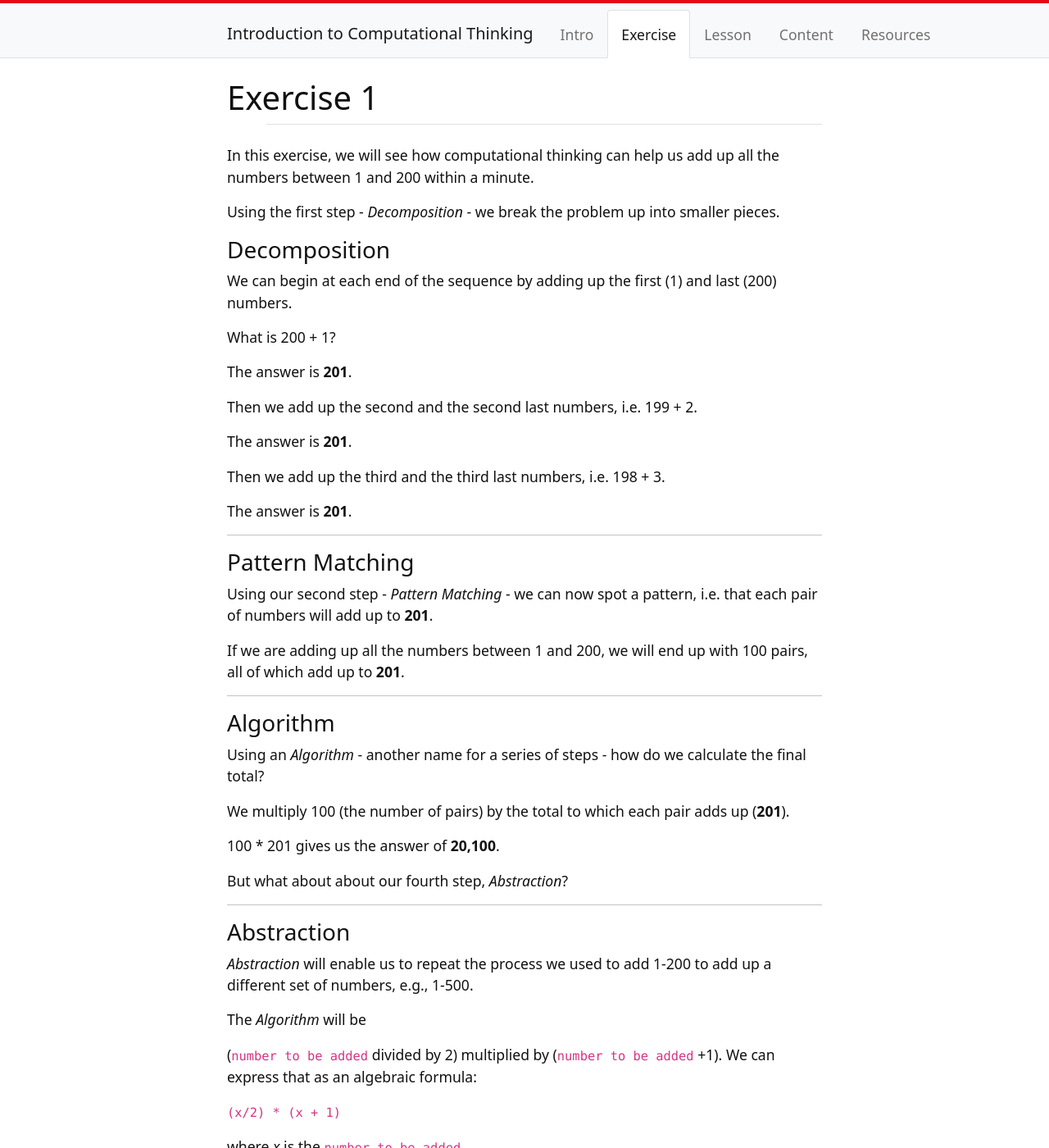
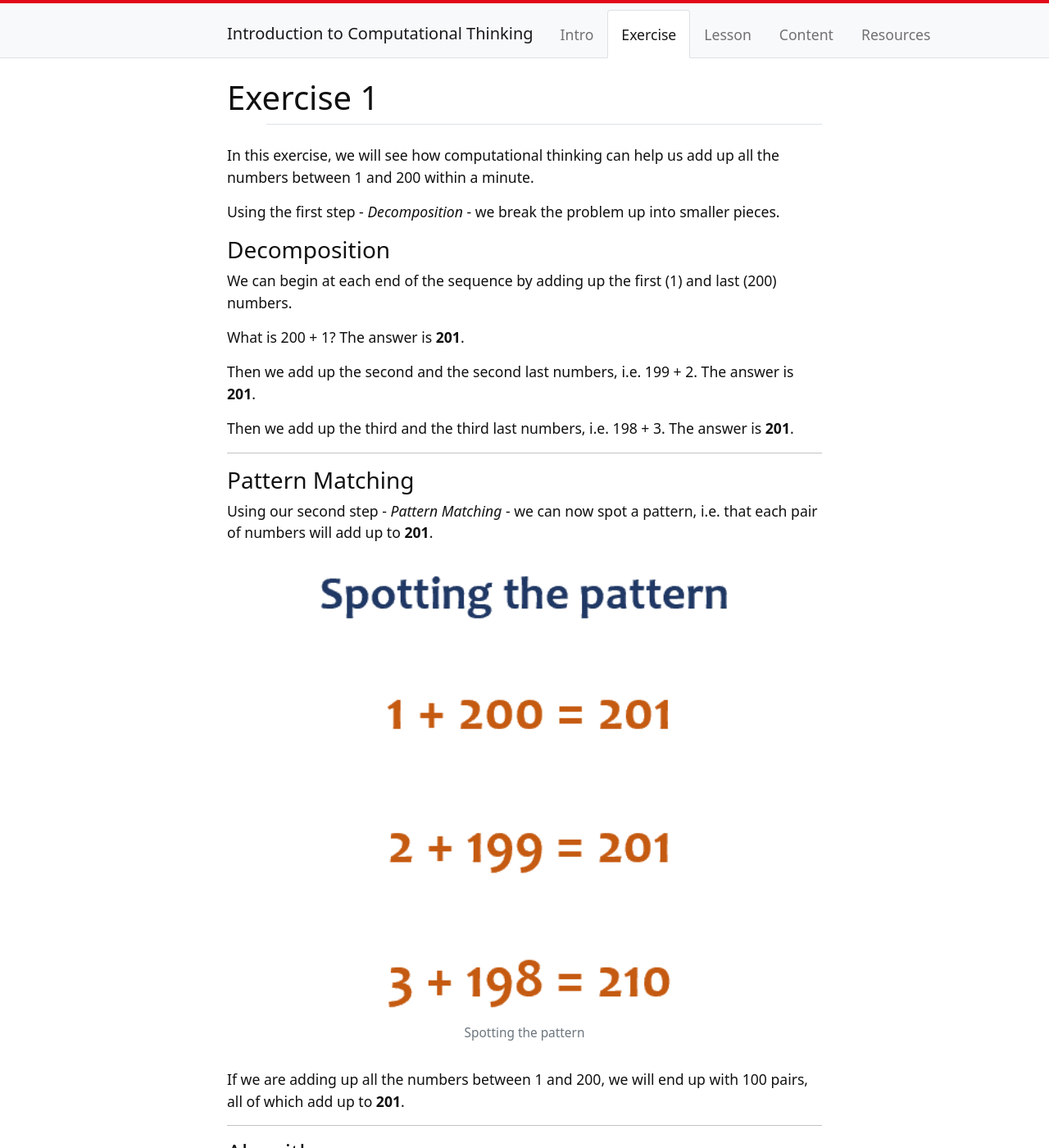
Before and after one commit to weaverbel/intro-computational-thinking, a Jekyll site: the page built from content/1-exercise.md, in a window 1280 px wide and 1400 px high. Shown: the whole window at 82% size. Built offline with Jekyll 4.4.1, drawn with Linux system fonts in a browser that asks for light colours.

Commit message:
Update 1-exercise.md
add an image

```diff
--- a/content/1-exercise.md
+++ b/content/1-exercise.md
@@ -11,23 +11,19 @@ Using the first step - *Decomposition* - we break the problem up into smaller pi
 
 We can begin at each end of the sequence by adding up the first (1) and last (200) numbers.
 
-What is 200 + 1?
+What is 200 + 1? The answer is **201**.
 
-The answer is **201**.
+Then we add up the second and the second last numbers, i.e. 199 + 2. The answer is **201**.
 
-Then we add up the second and the second last numbers, i.e. 199 + 2.
-
-The answer is **201**.
-
-Then we add up the third and the third last numbers, i.e. 198 + 3.
-
-The answer is **201**.
+Then we add up the third and the third last numbers, i.e. 198 + 3. The answer is **201**.
 
 -------
 
 ### Pattern Matching
 
 Using our second step - *Pattern Matching* - we can now spot a pattern, i.e. that each pair of numbers will add up to **201**.
+
+{% include figure.html img="pattern.png" alt="Spotting the pattern" caption="Spotting the pattern" width="75%" %}
 
 If we are adding up all the numbers between 1 and 200, we will end up with 100 pairs, all of which add up to **201**.
 
```
